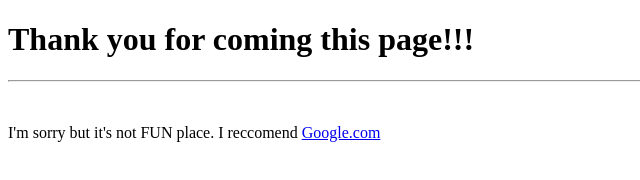
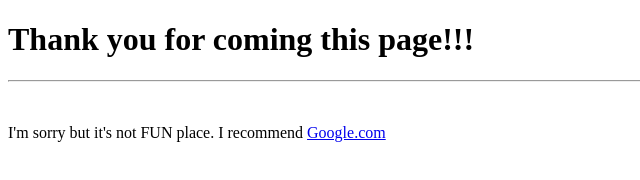
Before and after one commit to yonyonsan-443/about, a plain HTML site: page index.html in a window 1280 px wide. Shown: the full height of the page, 0-640 px from the left. Drawn offline with Linux system fonts and the light colour scheme.

Commit message:
Fix spelling error in recommendation text
fixed the spelling miss

```diff
--- a/index.html
+++ b/index.html
@@ -7,6 +7,6 @@
   <body>
     <h1>Thank you for coming this page!!!</h1>
     <hr><br>
-    <p>I'm sorry but it's not FUN place. I reccomend <a href=https://www.google.com>Google.com</a></p>
+    <p>I'm sorry but it's not FUN place. I recommend <a href=https://www.google.com>Google.com</a></p>
   </body>
 </html>
```
